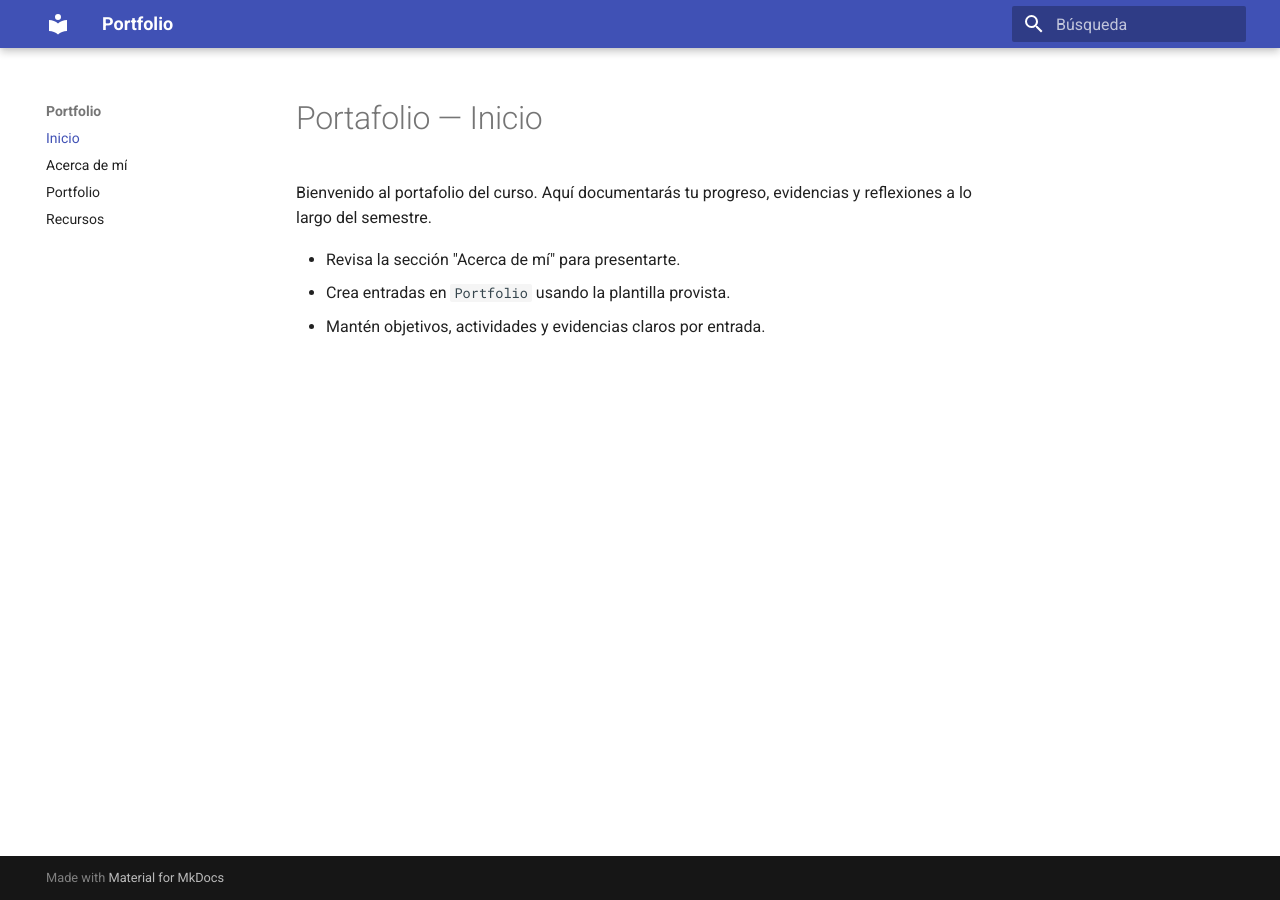
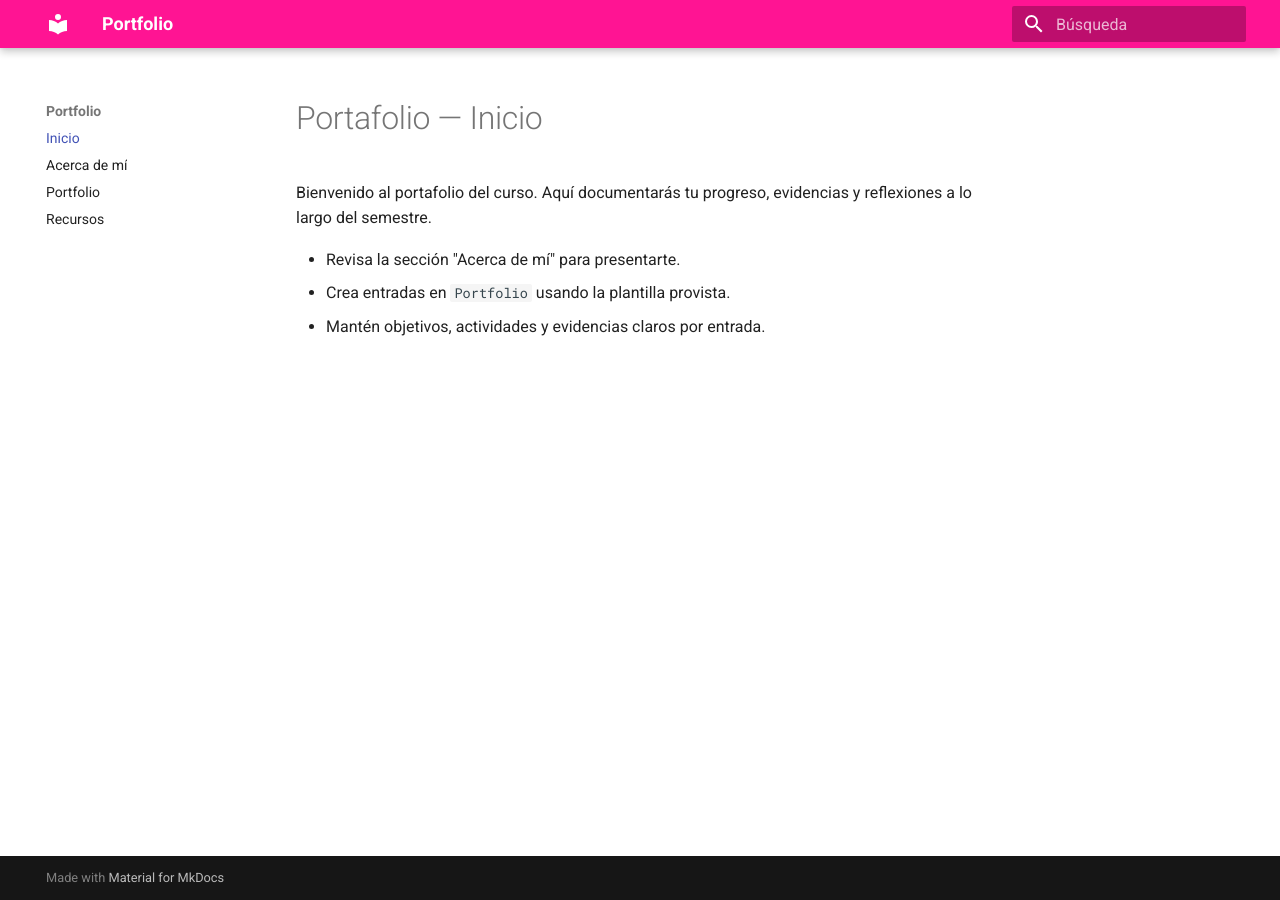
Before and after one commit to AvrilABG/portfolio, an MkDocs documentation site: the page built from docs/index.md, in a window 1280 px wide. Built offline with MkDocs 1.6.1 and Material for MkDocs 9.7.7, drawn with Linux system fonts in a browser that asks for light colours.

Commit message:
Intento de poner la cabecera rosa

```diff
--- /dev/null
+++ b/docs/css/extra.css
@@ -0,0 +1,3 @@
+.md-header {
+  background-color: deeppink;
+}
--- a/mkdocs.yml
+++ b/mkdocs.yml
@@ -24,3 +24,5 @@ markdown_extensions:
   - pymdownx.emoji
   - pymdownx.tasklist:
       custom_checkbox: true
+extra_css:
+  - css/extra.css
```
